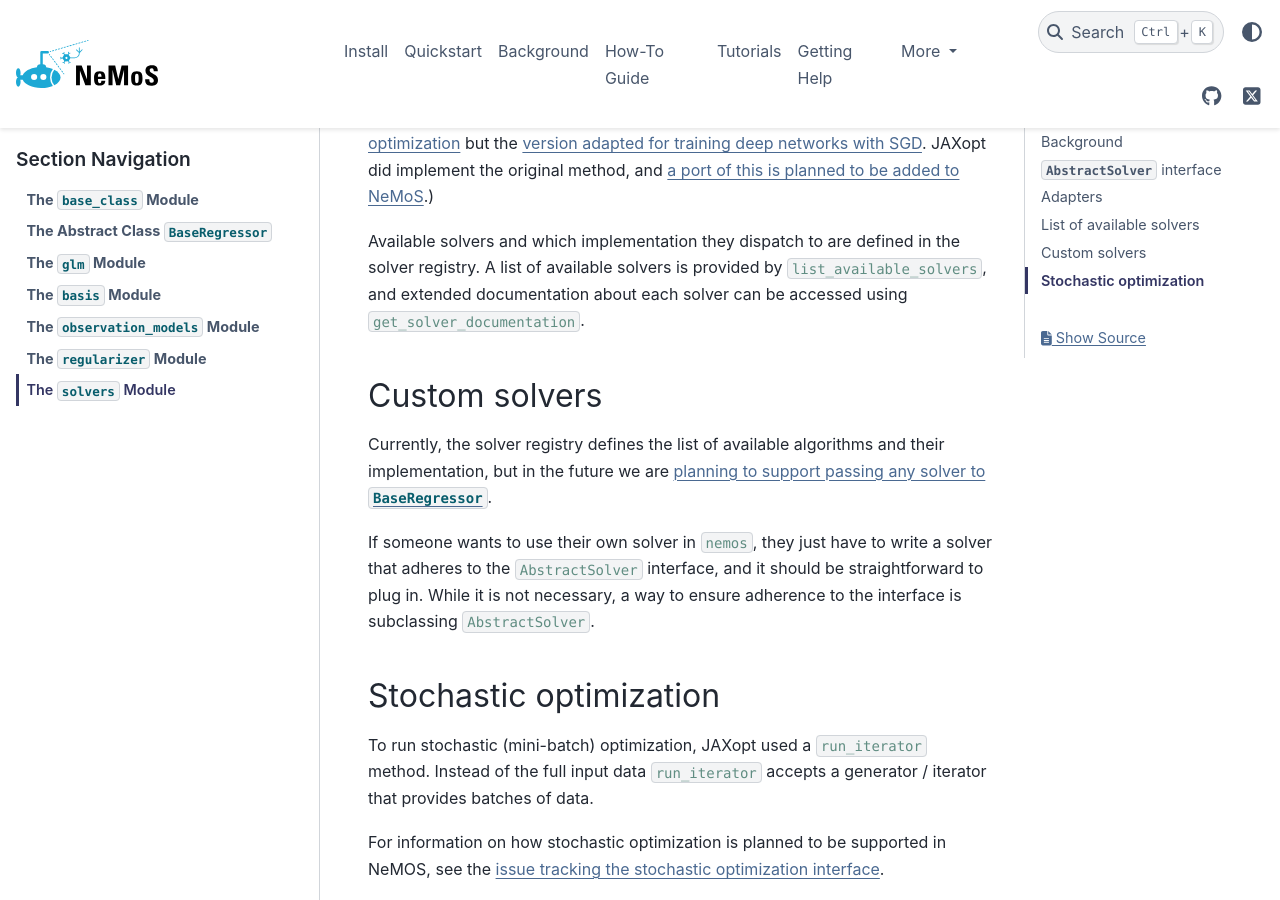
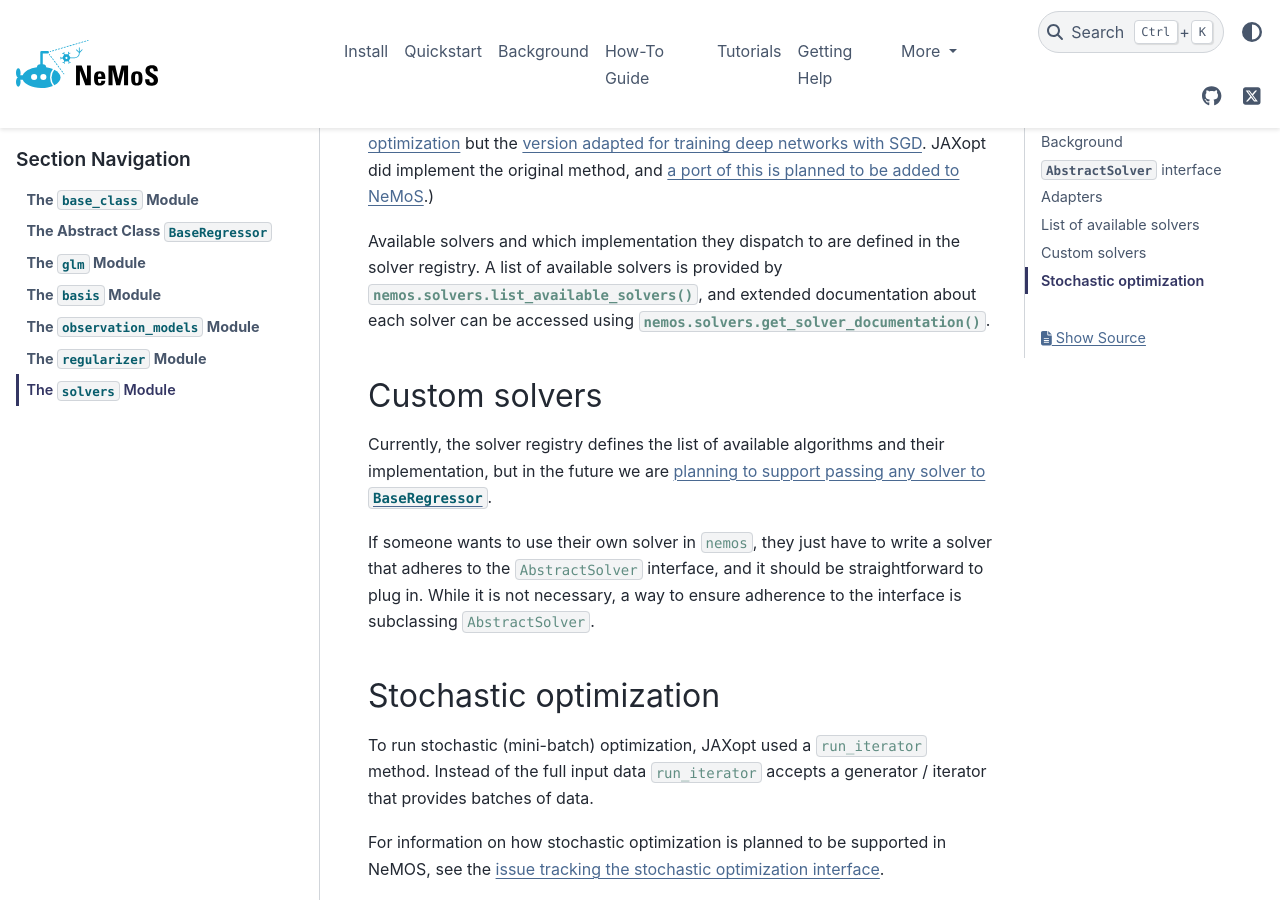
Before and after one commit to flatironinstitute/nemos, a Sphinx documentation site: the page built from docs/developers_notes/07-solvers.md, in a window 1280 px wide and 900 px high, scrolled down 3272 px. Built offline with Sphinx 7.4.7 and the PyData theme 0.15.4, drawn with Linux system fonts in a browser that asks for light colours.

Commit message:
Use sphinx cross-ref to reference functions in dev notes

```diff
--- a/docs/developers_notes/07-solvers.md
+++ b/docs/developers_notes/07-solvers.md
@@ -90,7 +90,7 @@
 (Although what Optax calls Nesterov acceleration is not the [original method developed for convex optimization](https://hengshuaiyao.github.io/papers/nesterov83.pdf) but the [version adapted for training deep networks with SGD](https://proceedings.mlr.press/v28/sutskever13.html). JAXopt did implement the original method, and [a port of this is planned to be added to NeMoS](https://github.com/flatironinstitute/nemos/issues/380).)
 
 Available solvers and which implementation they dispatch to are defined in the solver registry.
-A list of available solvers is provided by `list_available_solvers`, and extended documentation about each solver can be accessed using `get_solver_documentation`.
+A list of available solvers is provided by {py:func}`nemos.solvers.list_available_solvers`, and extended documentation about each solver can be accessed using {py:func}`nemos.solvers.get_solver_documentation`.
 
 (custom-solvers)=
 ## Custom solvers
```
